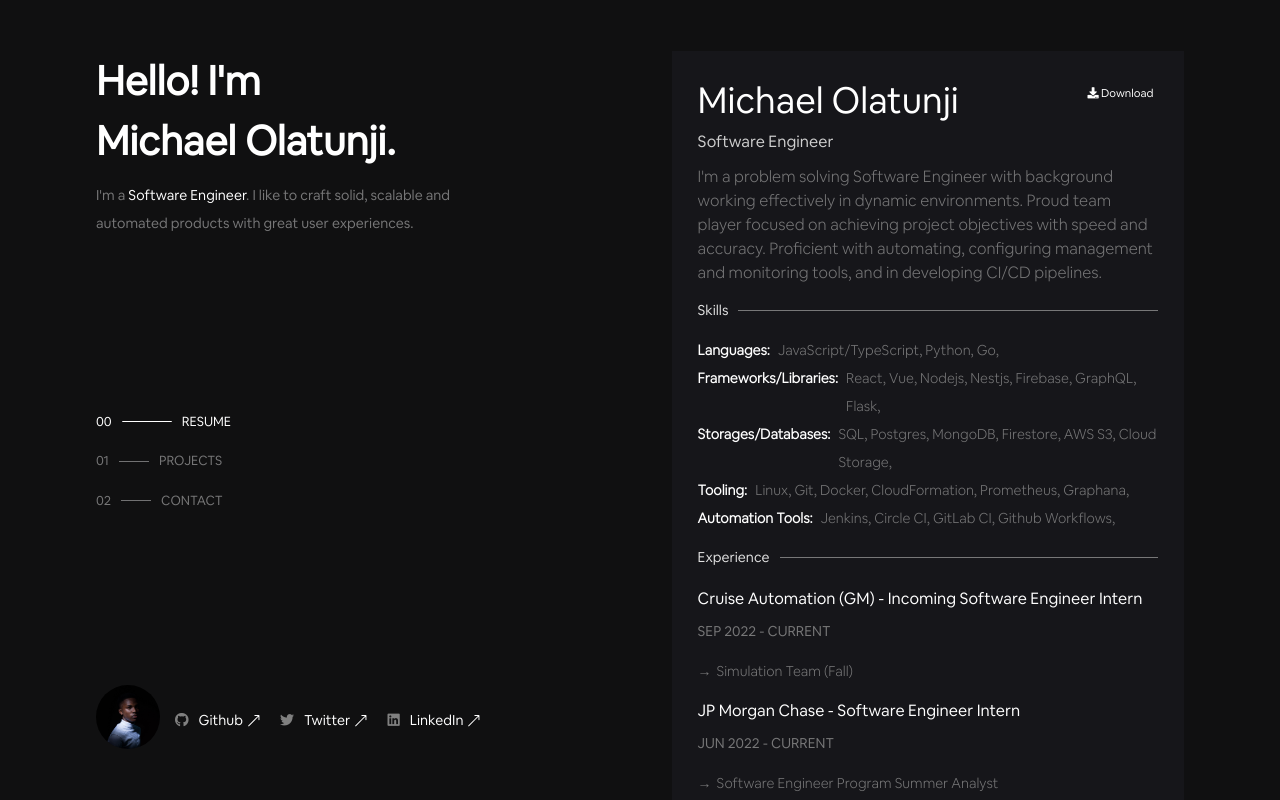
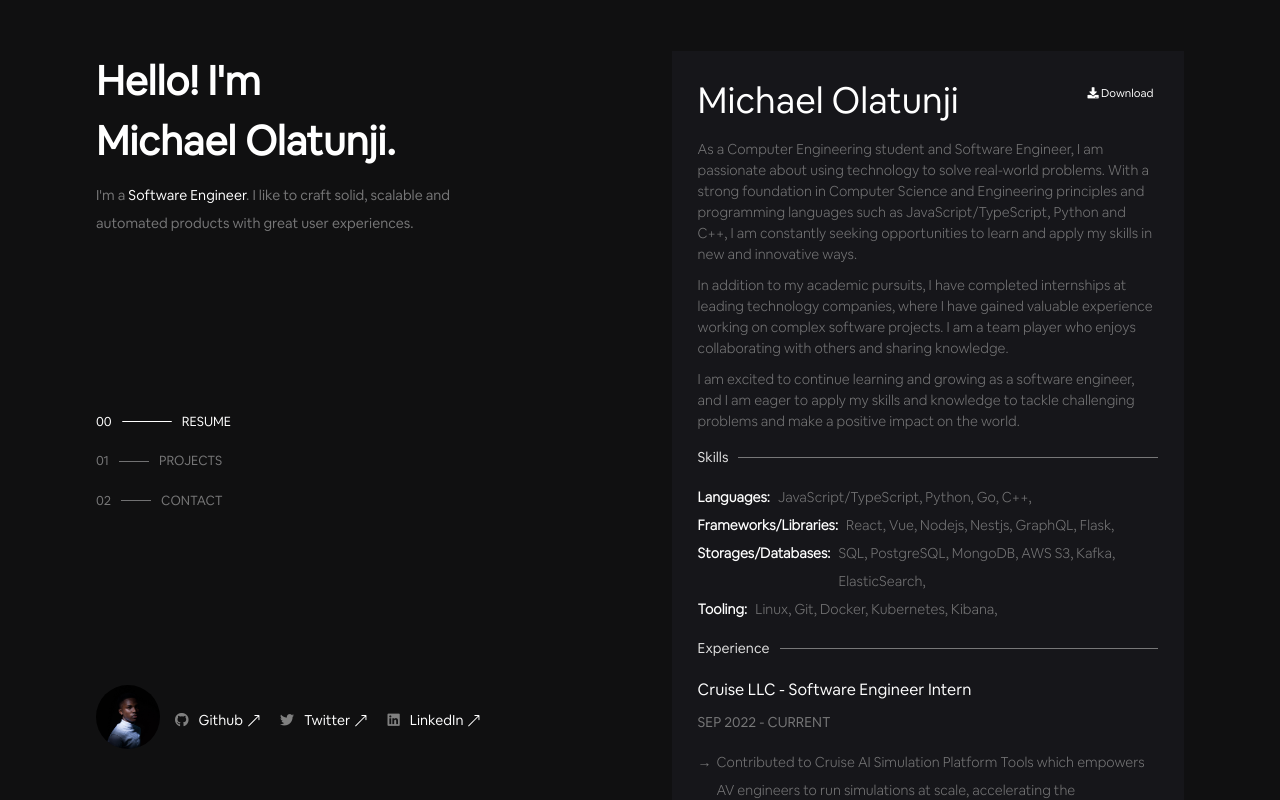
Before and after one commit to imykie/v1-imyke.dev, a React (Vite) app: page / in a window 1280 px wide. Built offline with nearby package versions, Linux system fonts and the light colour scheme.

Commit message:
chore: update resume

```diff
--- a/index.html
+++ b/index.html
@@ -23,8 +23,8 @@
     <meta property="og:title" content="Michael Olatunji | Portfolio" />
     <meta property="og:description" content="Software Engineering | Cloud DevOps" />
     <meta property="og:type" content="website" />
-    <meta property="og:image" content="/src/assets/svgs/my-pic.jpg" />
-    <meta property="og:image:secure_url" content="/src/assets/svgs/my-pic.jpg" />
+    <meta property="og:image" content="/src/assets/imgs/my-pic.jpg" />
+    <meta property="og:image:secure_url" content="/src/assets/imgs/my-pic.jpg" />
     <meta property="og:image:width" content="400" />
     <meta property="og:image:height" content="300" />
   </head>
--- a/src/components/Base/base.tsx
+++ b/src/components/Base/base.tsx
@@ -2,7 +2,7 @@ import React from 'react';
 import { Link } from 'react-router-dom';
 import arrow from '../../assets/svgs/arrow.svg';
 import navLine from '../../assets/svgs/menu-line.svg';
-import myPic from '../../assets/svgs/my-pic.jpg';
+import myPic from '../../assets/imgs/my-pic.jpg';
 import './base.scss';
 
 export default function Base({ menu }: any) {
--- a/src/components/Projects/projects.tsx
+++ b/src/components/Projects/projects.tsx
@@ -5,7 +5,7 @@ import Project from '../Utils/Project/project';
 import Helmet from '../Utils/SEO/helmet';
 import './projects.scss';
 
-interface IProject {
+type Project = {
   id: string;
   title: string;
   description: string;
@@ -15,19 +15,19 @@ interface IProject {
   stack: string;
   isPrivate: boolean;
   isLive: boolean;
-}
+};
 
-interface IProp {
+type Prop = {
   menu?: string[];
   activeMenu: (arg: number) => void;
-}
+};
 
-const projects: IProject[] = [
+const projects: Project[] = [
   {
     id: uuid(),
     title: 'imyke.dev',
     description: 'My Portfolio Website',
-    github: 'https://github.com/MichaelOlatunji/imyke.dev',
+    github: 'https://github.com/imykie/imyke.dev',
     live: 'https://imyke.dev',
     stack: 'React + TypeScript + SASS',
     isPrivate: false,
@@ -49,16 +49,6 @@ const projects: IProject[] = [
     description: 'A platform for brands and shoppers',
     github: '',
     live: 'https://brandzoos.com',
-    stack: 'React + TypeScript + GraphQL + Nestjs + Postgres',
-    isPrivate: true,
-    isLive: true,
-  },
-  {
-    id: uuid(),
-    title: 'Listed.ng',
-    description: 'A platform to find and connect with businesses',
-    github: '',
-    live: 'https://listed.ng/',
     stack: 'React + TypeScript + GraphQL + Nestjs + Postgres',
     isPrivate: true,
     isLive: true,
@@ -97,7 +87,7 @@ const projects: IProject[] = [
     id: uuid(),
     title: 'Capstone Project',
     description: 'Cloud DevOps Nanodegree Capstone Project (Udacity)',
-    github: 'https://github.com/MichaelOlatunji/Cloud_DevOps_Nanodegree_Capstone',
+    github: 'https://github.com/imykie/Cloud_DevOps_Nanodegree_Capstone',
     live: '',
     stack: 'AWS + Jenkins + Docker + Kubernetes + Python',
     isPrivate: false,
@@ -107,7 +97,7 @@ const projects: IProject[] = [
     id: uuid(),
     title: 'Operationalized ML API',
     description: 'Automated CI-CD pipeline for ML API that predicts housing price in Boston',
-    github: 'https://github.com/MichaelOlatunji/operationalize-ML-api',
+    github: 'https://github.com/imykie/operationalize-ML-api',
     live: '',
     stack: 'Flask + AWS + Jenkins + Docker + Kubernetes + Circle CI',
     isPrivate: false,
@@ -115,7 +105,7 @@ const projects: IProject[] = [
   },
 ];
 
-export default function Projects(props: IProp) {
+export default function Projects(props: Prop) {
   useEffect(() => {
     props.activeMenu(1);
   }, []);
--- a/src/components/Resume/resume.scss
+++ b/src/components/Resume/resume.scss
@@ -36,7 +36,6 @@
     }
 
     .summary {
-        display: flex;
         margin-top: 5px;
 
         p {
@@ -44,7 +43,8 @@
             line-height: 1.5;
             color: #777778;
             font-family: 'air-light';
-            font-size: 16px;
+            font-size: 14px;
+            margin-top: 10px;
         }
     }
 
@@ -143,5 +143,4 @@
     display: flex;
     margin-bottom: 20px;
     }
-
 }
--- a/src/components/Resume/resume.tsx
+++ b/src/components/Resume/resume.tsx
@@ -3,10 +3,11 @@ import React, { useEffect } from 'react';
 import { Link } from 'react-router-dom';
 import Helmet from '../Utils/SEO/helmet';
 import './resume.scss';
-interface ResumeProp {
+
+type ResumeProp = {
   menu?: string[];
   activeMenu: (arg: number) => void;
-}
+};
 
 export default function Resume(props: ResumeProp) {
   useEffect(() => {
@@ -21,7 +22,7 @@ export default function Resume(props: ResumeProp) {
           <h2>{resume.name}</h2>
           <div className="buttons">
             <a
-              href="https://drive.google.com/file/d/1r9hWZZdTtBfDASNx9qKv0krgLxr90Zxt/view?usp=sharing"
+              href="https://drive.google.com/file/d/1lch5kE4VCDeZrjwq9myHgN7bK7zmgkee/view?usp=sharing"
               target="_blank"
               rel="noopener noreferrer"
             >
@@ -32,10 +33,10 @@ export default function Resume(props: ResumeProp) {
           </div>
         </div>
 
-        <p className="subheading">{resume.title}</p>
-
         <div className="summary">
-          <p>{resume.intro}</p>
+          {resume.bio.map((paragraph, key) => (
+            <p key={key}>{paragraph}</p>
+          ))}
         </div>
 
         <div className="divider">
@@ -44,8 +45,8 @@ export default function Resume(props: ResumeProp) {
         </div>
 
         <div className="skills">
-          {resume.skills.map((skill, idx) => (
-            <p key={`skill-${idx}`} className="">
+          {resume.skills.map((skill, key) => (
+            <p key={`skill-${key}`} className="">
               <span className="pr-2 font-bold text-white">{skill.title}: </span>{' '}
               {skill.body.map((val, i) => `${val}, `)}
             </p>
@@ -58,8 +59,8 @@ export default function Resume(props: ResumeProp) {
         </div>
 
         <div className="exp_container">
-          {resume.workExperiences.map((experience, idx) => (
-            <section className="experience" key={idx}>
+          {resume.workExperiences.map((experience, key) => (
+            <section className="experience" key={key}>
               <p className="title">
                 {experience.company} - {experience.role}
                 <span>
@@ -85,8 +86,8 @@ export default function Resume(props: ResumeProp) {
 
         <div className="exp_container">
           <section className="experience">
-            {resume.educations.map((education, idx) => (
-              <p key={`education-${idx}`} className="title">
+            {resume.educations.map((education, key) => (
+              <p key={`education-${key}`} className="title">
                 {education.title}
                 <br />
                 <span>
@@ -104,8 +105,8 @@ export default function Resume(props: ResumeProp) {
 
         <div className="exp_container">
           <section className="experience">
-            {resume.certifications.map((certification, idx) => (
-              <p key={`certification-${idx}`} className="title">
+            {resume.certifications.map((certification, key) => (
+              <p key={`certification-${key}`} className="title">
                 {certification.title} <br />
                 <span>{certification.date}</span>
               </p>
@@ -120,8 +121,8 @@ export default function Resume(props: ResumeProp) {
 
         <div className="exp_container">
           <section className="experience">
-            {resume.languages.map((language, idx) => (
-              <p className="title">
+            {resume.languages.map((language, key) => (
+              <p key={key} className="title">
                 {language.name} -<span>{language.level}</span>
               </p>
             ))}
@@ -137,8 +138,8 @@ export default function Resume(props: ResumeProp) {
           <section className="experience">
             <article className="description">
               <p>
-                {resume.hobbies.map((hobby, idx) => (
-                  <span>{hobby}, </span>
+                {resume.hobbies.map((hobby, key) => (
+                  <span key={key}>{hobby}, </span>
                 ))}
               </p>
             </article>
--- a/src/components/Utils/Header/header.tsx
+++ b/src/components/Utils/Header/header.tsx
@@ -57,7 +57,7 @@ export default function Header() {
                 hello@imyke.dev
               </a>
               <div className="social_icons">
-                <a href="https://github.com/MichaelOlatunji">
+                <a href="https://github.com/imykie">
                   <i className="fab fa-github"></i>
                 </a>
                 <a href="https://twitter.com/_imyke">
--- a/src/constants/resume.ts
+++ b/src/constants/resume.ts
@@ -28,39 +28,47 @@ export type Language = {
   level: string;
 };
 
-export interface Resume {
+export type Resume = {
   name: string;
-  title: string;
-  intro: string;
+  bio: string[];
   workExperiences: WorkExperience[];
   skills: Skill[];
   educations: Education[];
   certifications: Certification[];
   languages: Language[];
   hobbies: string[];
-}
+};
 
 const name = 'Michael Olatunji';
 
-const title = 'Software Engineer';
-
-const intro =
-  "I'm a problem solving Software Engineer with background working effectively in dynamic environments. Proud team player focused on achieving project objectives with speed and accuracy. Proficient with automating, configuring management and monitoring tools, and in developing CI/CD pipelines.";
+const bio = [
+  'As a Computer Engineering student and Software Engineer, I am passionate about using technology to solve real-world problems. With a strong foundation in Computer Science and Engineering principles and programming languages such as JavaScript/TypeScript, Python and C++, I am constantly seeking opportunities to learn and apply my skills in new and innovative ways.',
+  'In addition to my academic pursuits, I have completed internships at leading technology companies, where I have gained valuable experience working on complex software projects. I am a team player who enjoys collaborating with others and sharing knowledge.',
+  'I am excited to continue learning and growing as a software engineer, and I am eager to apply my skills and knowledge to tackle challenging problems and make a positive impact on the world.',
+];
 
 const workExperiences: WorkExperience[] = [
   {
-    company: 'Cruise Automation (GM)',
-    role: 'Incoming Software Engineer Intern',
+    company: 'Cruise LLC',
+    role: 'Software Engineer Intern',
     startDate: 'SEP 2022',
     endDate: '',
-    achievements: ['Simulation Team (Fall)'],
+    achievements: [
+      'Contributed to Cruise AI Simulation Platform Tools which empowers AV engineers to run simulations at scale, accelerating the development of Autonomous Vehicles by more than 4x.',
+      'Implemented NPCs objective profile conversion features for Planning Simulation (PSIM) and Matrix on the Scenario Editor Software, which prevent data loss while editing scenarios and maintain states between NPCs objective profiles.',
+      'Helping to build the world’s most advanced self-driving vehicles to safely connect people with places, things, and experiences they care about.',
+    ],
   },
   {
-    company: 'JP Morgan Chase',
+    company: 'JP Morgan Chase & Co',
     role: 'Software Engineer Intern',
     startDate: 'JUN 2022',
-    endDate: '',
-    achievements: ['Software Engineer Program Summer Analyst'],
+    endDate: 'AUG 2022',
+    achievements: [
+      'Designed and developed the prototype of a new Global Search Platform that enables searching of internal trades data to make search speed at least 10x faster and flexible search queries possible using Spring Boot and Elasticsearch.',
+      'Configured and deployed Kafka Connect (sink connector) to ship data from the Kafka Cluster to the Elasticsearch Cluster.',
+      'Automated the visualization and analytics of data as they are shipped in real-time using Kibana.',
+    ],
   },
   {
     company: 'Block Knowledge',
@@ -119,41 +127,37 @@ const workExperiences: WorkExperience[] = [
 const skills: Skill[] = [
   {
     title: 'Languages',
-    body: ['JavaScript/TypeScript', 'Python', 'Go'],
+    body: ['JavaScript/TypeScript', 'Python', 'Go', 'C++'],
   },
   {
     title: 'Frameworks/Libraries',
-    body: ['React', 'Vue', 'Nodejs', 'Nestjs', 'Firebase', 'GraphQL', 'Flask'],
+    body: ['React', 'Vue', 'Nodejs', 'Nestjs', 'GraphQL', 'Flask'],
   },
   {
     title: 'Storages/Databases',
-    body: ['SQL', 'Postgres', 'MongoDB', 'Firestore', 'AWS S3', 'Cloud Storage'],
+    body: ['SQL', 'PostgreSQL', 'MongoDB', 'AWS S3', 'Kafka', 'ElasticSearch'],
   },
   {
     title: 'Tooling',
-    body: ['Linux', 'Git', 'Docker', 'CloudFormation', 'Prometheus', 'Graphana'],
-  },
-  {
-    title: 'Automation Tools',
-    body: ['Jenkins', 'Circle CI', 'GitLab CI', 'Github Workflows'],
+    body: ['Linux', 'Git', 'Docker', 'Kubernetes', 'Kibana'],
   },
 ];
 
 const educations: Education[] = [
   {
-    title: 'B.Sc Computer Engineering at Obafemi Awolowo University, Ile-Ife',
+    title: 'B.Sc Computer Engineering at Obafemi Awolowo University',
     startDate: 'MAR 2019',
     endDate: 'CURRENT',
     relevant: [
       'Introduction to Computing',
       'Introduction to Programming',
       'Digital Computer Systems',
-      'Calculus I & II',
+      'Calculus I & II & III',
       'Vector Analysis',
     ],
   },
   {
-    title: 'Smith Internation Baptist Academy, Ogbomoso',
+    title: 'Smith International Baptist Academy, Ogbomoso',
     startDate: 'SEP 2012',
     endDate: 'JUL 2018',
     relevant: [],
@@ -186,12 +190,11 @@ const languages: Language[] = [
   },
 ];
 
-const hobbies = ['Learning', 'Music', 'Football'];
+const hobbies = ['Learning', 'Music', 'Football (Soccer)'];
 
 export const resume: Resume = {
   name,
-  title,
-  intro,
+  bio,
   workExperiences,
   skills,
   educations,
```
Also changed, not shown: src/assets/imgs/my-pic.jpg (renamed from src/assets/svgs/my-pic.jpg), 1 other file (tests, documents, lock files or other folders).
